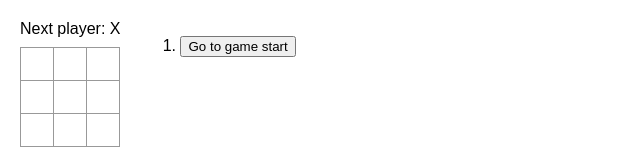
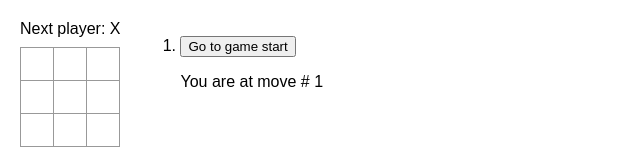
Before and after one commit to Somahc/react_tutorial, a React (Create React App) app: page / in a window 1280 px wide. Shown: the top 163 px of the page, without its empty margins (0-640 px from the left). Built offline with nearby package versions, Linux system fonts and the light colour scheme.

Commit message:
現在の着手の部分だけ、ボタンではなく “You are at move #…” というメッセージを表示

```diff
--- a/src/App.js
+++ b/src/App.js
@@ -114,6 +114,7 @@ export default function Game() {
       </div>
       <div className="game-info">
         <ol>{moves}</ol>
+        <ol>You are at move # {history.length}</ol>
       </div>
     </div>
   )
```
